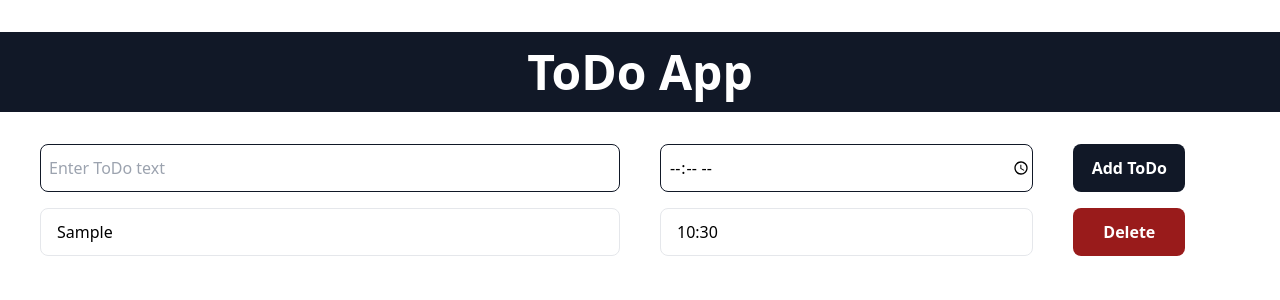
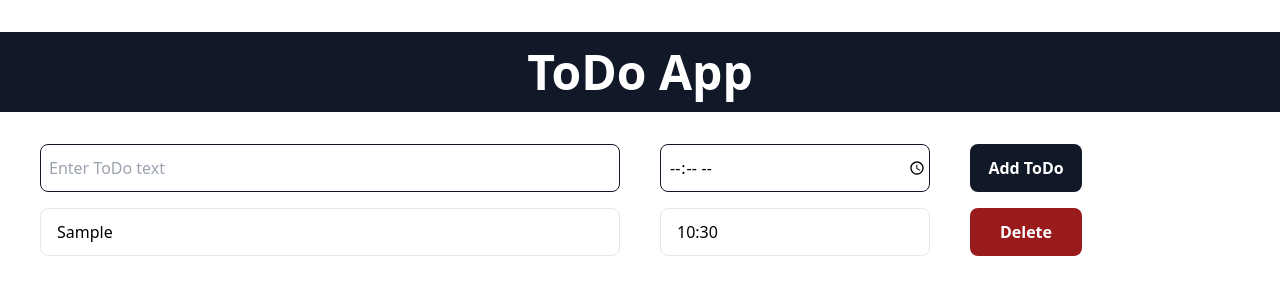
Before and after one commit to Asad9340/ToDo-App, a React (Vite) app: page / in a window 1280 px wide. Both pictures are taken after typing "Sample", "10:30" into the empty fields and a click on the button "Add ToDo". Shown: the top 300 px of the page. Built offline with nearby package versions, Linux system fonts and the light colour scheme.

Commit message:
responsive for mobile device

```diff
--- a/src/Components/Input/Input.jsx
+++ b/src/Components/Input/Input.jsx
@@ -33,7 +33,7 @@ function Input({ handleBtnClick }) {
           onChange={handleTodoChange}
         />
       </div>
-      <div className="col-span-4">
+      <div className="col-span-3">
         <input
           className="w-full h-12 pl-2 rounded-lg duration-200 border border-gray-900"
           type="time"
--- a/src/Components/Item/Item.jsx
+++ b/src/Components/Item/Item.jsx
@@ -4,15 +4,15 @@ function Item({ item }) {
   console.log(item);
   const { name, dueDate } = item;
   return (
-    <div className="grid gap-4 md:gap-10 grid-cols-12 mx-4 md:mx-10 mt-4">
+    <div className="grid gap-2 md:gap-10 grid-cols-12 mx-4 md:mx-10 mt-4">
       <div className="col-span-6 border flex items-center rounded-lg pl-4 hover:bg-gray-900 hover:text-white duration-300">
         <h2>{name}</h2>
       </div>
-      <div className="col-span-4 border flex items-center rounded-lg pl-4 hover:bg-gray-900 hover:text-white duration-300">
+      <div className="col-span-3 border flex items-center rounded-lg pl-4 hover:bg-gray-900 hover:text-white duration-300">
         <h2>{dueDate}</h2>
       </div>
       <div className="col-span-2">
-        <button className="bg-red-800 py-3 px-4 text-white rounded-lg outline-none font-semibold hover:bg-red-700 active:bg-red-950 duration-200 w-28">
+        <button className="bg-red-800 py-3 px-4 text-white rounded-lg outline-none font-semibold hover:bg-red-700 active:bg-red-950 duration-200  md:w-28">
           Delete
         </button>
       </div>
```
